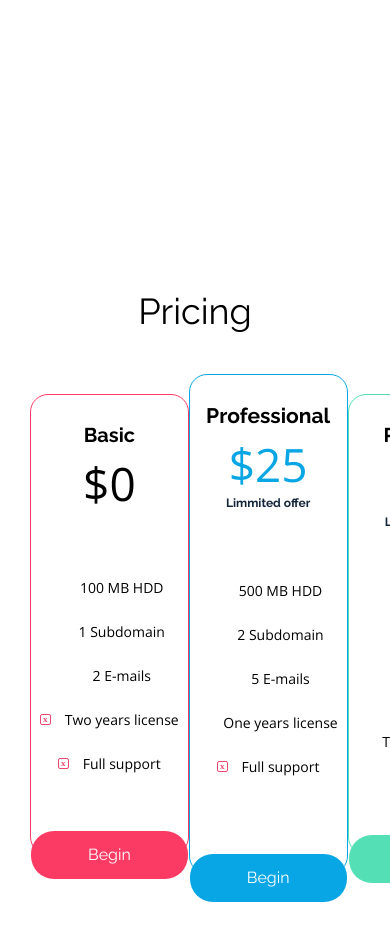
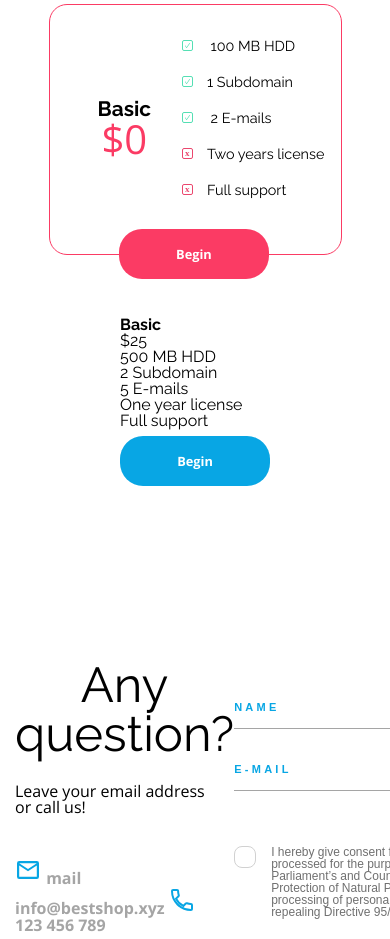
Before and after one commit to kasia117117/bestshop, a website: page public/index.html in a window 390 px wide. Shown: the part 2904-3843 px from the top of the page. Drawn offline with nearby package versions, Linux system fonts and the light colour scheme; files whose address does not match are found by name.

Commit message:
pricing_basic_for_mobile_done

```diff
--- a/public/index.html
+++ b/public/index.html
@@ -114,52 +114,41 @@
     </section>
     <section class="pricing container">
             <h3 class="pricing__title"> Pricing</h3>
-            <div class="pricing-plans container">
-                <div class="pricing-box__basic">
-                    <p class="basic-premium__title">
-                        Basic
-                    </p>
-                    <p class="price-basic"> &#36;0</p>
-                    <ul class="pricing-items">
-                        <li class="pricing-single-item"> 100 MB HDD</li>
-                        <li class="pricing-single-item"> 1 Subdomain</li>
-                        <li class="pricing-single-item"> 2 E-mails</li>
-                        <li class="pricing-single-item pricing-single-item__not"> Two years license</li>
-                        <li class="pricing-single-item pricing-single-item__not"> Full support</li>
-                    </ul>
-                    <a href="#" class="button_basic"> Begin </a>
+        <div class="pricing__plans">
+            <div class="plan__box">
+            <div class="plan__basic " >
+                <div class="basic__title_price">
+                    <h3 class="basic__title"> Basic</h3>
+                    <p class="basic__price">&#36;0</p>
                 </div>
-                <div class="pricing-box__professional">
-                    <p class="prof-premium__title">
-                        Professional
-                    </p>
-                    <p class="price-basic price-prof"> &#36;25</p>
-                    <p class="limited">Limmited offer</p>
-                    <ul class="pricing-items">
-                        <li class="pricing-single-item"> 500 MB HDD</li>
-                        <li class="pricing-single-item"> 2 Subdomain</li>
-                        <li class="pricing-single-item"> 5 E-mails</li>
-                        <li class="pricing-single-item"> One years license</li>
-                        <li class="pricing-single-item pricing-single-item__not"> Full support</li>
-                    </ul>
-                    <a href="#" class="button_basic button-prof"> Begin </a>
-                </div>
-                <div class="pricing-box__basic pricing-box__premium">
-                    <p class="basic-premium__title">
-                        Premium
-                    </p>
-                    <p class="price-basic price-premium"> &#36;60</p>
-                    <p class="limited">Limmited offer</p>
-                    <ul class="pricing-items">
-                        <li class="pricing-single-item"> 2 GB HDD</li>
-                        <li class="pricing-single-item"> 5 Subdomain</li>
-                        <li class="pricing-single-item"> 20 E-mails</li>
-                        <li class="pricing-single-item"> Two years license</li>
-                        <li class="pricing-single-item"> Full support</li>
-                    </ul>
-                    <a href="#" class="button_basic button_premium"> Begin </a>
+                <div class="pricing__elements">
+                    <p class="pricing__single"> 100 MB HDD</p>
+                    <p class="pricing__single">1 Subdomain</p>
+                    <p class="pricing__single"> 2 E-mails</p>
+                    <p class="pricing__single pricing__single-not">Two years license</p>
+                    <p class="pricing__single pricing__single-not">Full support</p>
                 </div>
             </div>
+            <button class="btn basic-btn"> Begin</button>
+            </div>
+            <div class="plan__box">
+            <div class="plan__proffesional " >
+                <div class="prof__title_price">
+                    <h3 class="prof__title"> Basic</h3>
+                    <p class="prof__price">&#36;25</p>
+                </div>
+                <div class="pricing__elements">
+                    <p class="pricing__single"> 500 MB HDD</p>
+                    <p class="pricing__single">2 Subdomain</p>
+                    <p class="pricing__single">5 E-mails</p>
+                    <p class="pricing__single ">One year license</p>
+                    <p class="pricing__single pricing__single-not">Full support</p>
+                </div>
+            </div>
+            <button class="btn prof-btn"> Begin</button>
+            </div>
+        </div>
+
         </section>
     <section class="container contact ">
            <div class="contact-information">
--- a/src/styles/components/_pricing.scss
+++ b/src/styles/components/_pricing.scss
@@ -1,132 +1,88 @@
+.pricing {
+  margin-top:-10em;
   .pricing__title {
-  font-family:"Raleway", sans-serif;
-  font-size: 36px;
-  font-weight: 400;
-  margin-top: 200px;
-  margin-bottom:30px;
+    font-size:2.2em;
+    font-weight:400;
     text-align: center;
+    margin-bottom:1em;
+  }
+  .pricing__plans {
+    display:flex;
+    flex-direction:column;
+    align-items:center;
+
+    .plan__basic {
+      border: 1px solid $color-redish;
+      width:293px;
+      height:251px;
+      border-radius:18px;
+      display: flex;
+      justify-content: space-evenly;
+      align-items:center;
+      .basic__title_price {
+        text-align: center;
+        margin-left:2em;
+        .basic__title {
+          font-size:1.3em;
+          font-weight:700;
+        }
+        .basic__price {
+          font-size:2.5em;
+          font-weight:300;
+          font-family:$font-open-sans;
+          color:$color-redish;
+        }
+      }
+      .pricing__elements {
+        .pricing__single{
+          margin-bottom:1.5em;
+          font-size:0.9em;
+        }
+        .pricing__single::before {
+          content:"";
+          background-image: url(/assets/Ckechmark-1.svg);
+          width:11px;
+          height:11px;
+          display:inline-block;
+          background-position:center;
+          background-repeat: no-repeat;
+          margin: 0 1em;
+
+
+        }
+        .pricing__single-not::before {
+          content:"";
+          background-image: url(/assets/Close.svg);
+          //color:$color-redish;
+          background-position:center;
+          background-repeat: no-repeat;
+        }
       }
 
-.pricing-plans {
-  display:flex;
-  justify-content: space-between;
-  align-items: center;
     }
+  }
+  .btn{
 
-.pricing-box__basic {
-  border: 1px solid $color-redish;
-  width: 372px;
-  height: 461px;
-  border-radius: 18px;
-  display: flex;
-  flex-direction: column;
-  align-items: center;
-  margin-bottom:50px;
+    color:white;
+    border-radius:23px;
+    font-family:$font-open-sans;
+    font-size:0.8em;
+    font-weight:700;
+    width:150px;
+    height:50px;
 
   }
-
-.basic-premium__title {
-  font-family: "Raleway", sans-serif;
-  font-size: 20px;
-  font-weight: 700;
-  margin-top:30px;
+  .basic-btn {
+    background-color:$color-redish;
+    position:relative;
+    bottom:2.5em;
+    left:5.5em;
+  }
+  .prof-btn {
+    background-color:$color-primary;
 
   }
-
-.price-basic {
-  font-family:"Open Sans", sans-serif;
-  font-size: 46px;
-  font-weight: 300;
-  color: var(--color-redish);
-  margin-top:15px;
-  display:flex;
-  justify-content: center;
-  align-items: center;
+  .basic-btn {
+    background-color:$color-redish;
   }
-
-.pricing-items {
-  font-family:"Open Sans", sans-serif;
-  font-size: 14px;
-  font-weight: 400;
-  margin-top:60px;
-  text-align: center;
-
 }
-
-.pricing-single-item {
-  padding: 15px 0;
-  font-family:"Open Sans" , sans-serif;
-  font-size: 14px;
-}
-
-.pricing-single-item::before {
-  content: "";
-  width: 11px;
-  height: 11px;
-  display: inline-block;
-  margin-right: 10px;
-  background-image: url("public/assets/Checkmark-1.svg");
-}
-
-.pricing-single-item__not::before {
-  background-image: url("public/assets/Close.svg");
-}
-
-.button_basic {
-  background-color: $color-redish;
-  padding: 16px 57px;
-  border-radius:23px;
-  text-decoration: none;
-  color: white;
-  position: relative;
-  bottom: -45px;
-}
-
-.pricing-box__professional {
-  border: 1px solid $color-primary;
-  width: 405px;
-  height: 500px;
-  border-radius: 18px;
-  display: flex;
-  flex-direction: column;
-  align-items: center;
-  margin-bottom:50px;
-
-}
-
-.prof-premium__title {
-  font-family: "Raleway", sans-serif;
-  font-size: 21px;
-  font-weight: 700;
-  margin-top:30px;
-}
-
-.price-prof {
-  color: $color-primary;
-}
-
-.limited {
-  font-size:12px;
-  font-family:"Raleway",sans-serif;
-  font-weight: 700;
-  color:#13253B;
-  margin-top: 10px;
-}
-
-.button-prof {
-  background-color: $color-primary;
-  bottom:-65px;
-}
-
-.pricing-box__premium {
-  border: 1px solid $color-green;
-}
-
-.price-premium {
-  color: $color-green;
-}
-
-.button_premium {
-  background-color: $color-green;
-  bottom: -27px;
-}
```
Also changed, not shown: public/css/style.css, 1 other file. Lines whose indentation alone changed are shown as unchanged.
